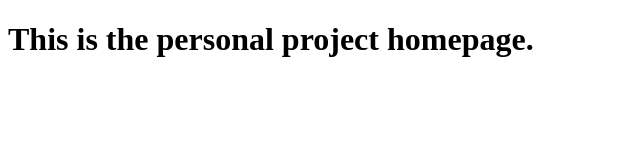
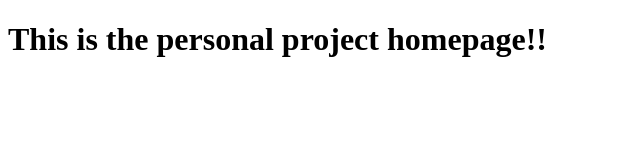
Before and after one commit to sislam16/sislam16.github.io, a plain HTML site: page index.html in a window 1280 px wide. Shown: the full height of the page, 0-640 px from the left. Drawn offline with Linux system fonts and the light colour scheme.

Commit message:
second commit

```diff
--- a/index.html
+++ b/index.html
@@ -5,7 +5,7 @@
   </head>
   <body>
     <h1>
-      This is the personal project homepage.
+      This is the personal project homepage!!
     </h1>
   </body>
 </html>
```
